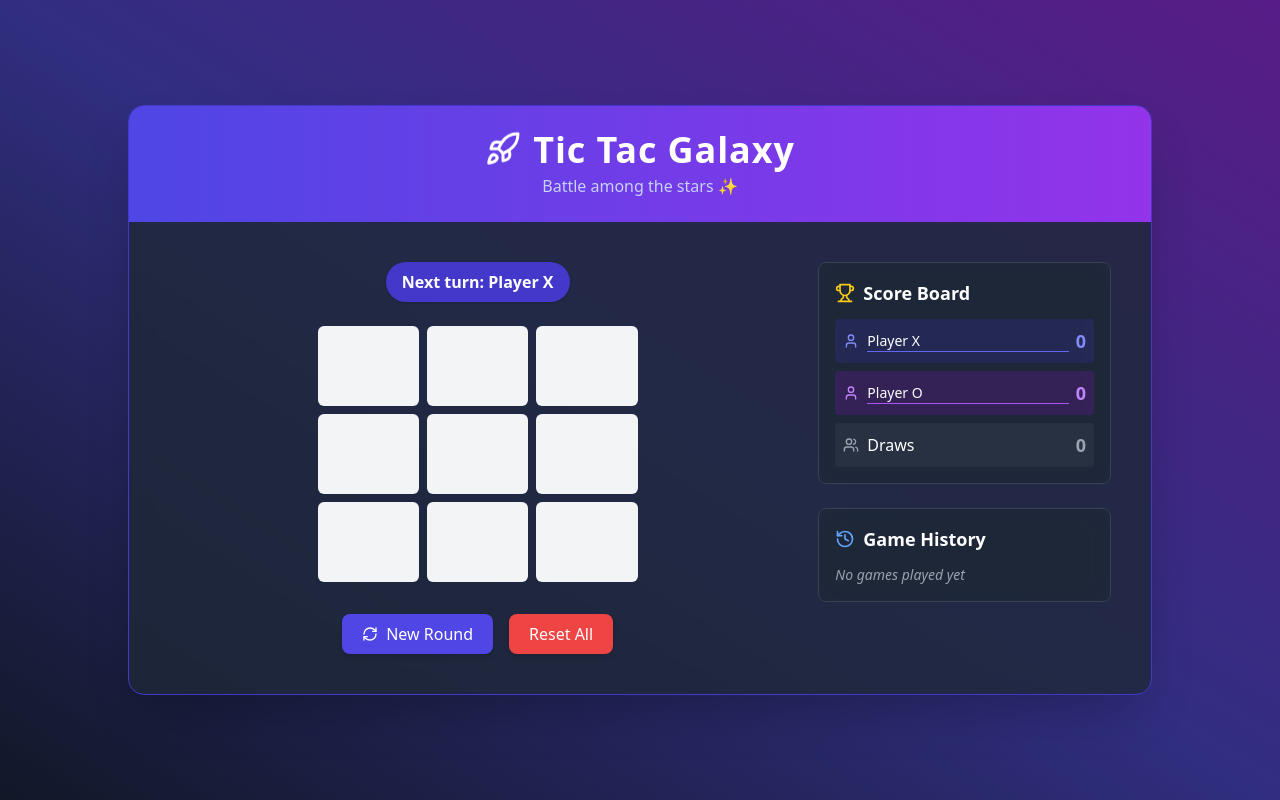
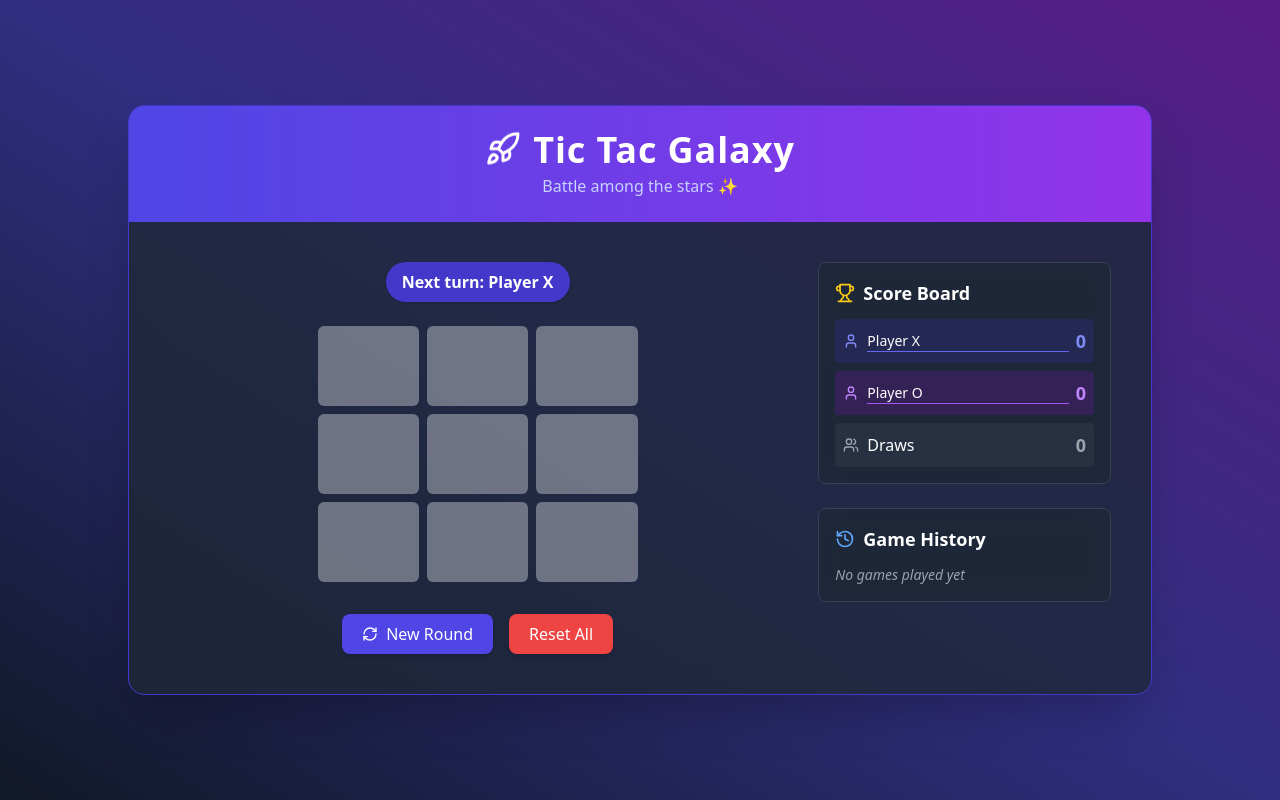
Before and after one commit to shubh-swe/devsecops-cicd-projects, a React (Vite) app: page / in a window 1280 px wide. Built offline with nearby package versions, Linux system fonts and the light colour scheme.

Commit message:
Update Square.tsx

```diff
--- a/src/components/Square.tsx
+++ b/src/components/Square.tsx
@@ -4,32 +4,32 @@
   value: string | null;
   onClick: () => void;
   isWinningSquare: boolean;
+  mini?: boolean;
 }
 
-const Square: React.FC<SquareProps> = ({ value, onClick, isWinningSquare }) => {
-  const baseClasses = "w-full h-20 text-4xl font-bold flex items-center justify-center rounded-md transition-all duration-200";
+const Square: React.FC<SquareProps> = ({ value, onClick, isWinningSquare, mini }) => {
+  const baseClasses = mini
+    ? "w-6 h-6 text-xs flex items-center justify-center rounded-sm"
+    : "w-full h-20 text-4xl font-bold flex items-center justify-center rounded-md transition-all duration-200";
 
-  // Different styling based on value and winning status
   const getSquareClasses = () => {
     if (isWinningSquare) {
-      return `${baseClasses} bg-green-200 text-green-800 border-2 border-green-500`;
+      return `${baseClasses} bg-green-200 text-green-900 border-2 border-green-500 animate-pulse`;
     }
-
     if (!value) {
-      return `${baseClasses} bg-gray-100 hover:bg-gray-200 cursor-pointer`;
+      return `${baseClasses} bg-gray-200/40 hover:bg-gray-300/50 cursor-pointer`;
     }
-
     if (value === 'X') {
-      return `${baseClasses} bg-indigo-100 text-indigo-600`;
+      return `${baseClasses} bg-indigo-200/40 text-indigo-400`;
     }
-
-    return `${baseClasses} bg-purple-100 text-purple-600`;
+    return `${baseClasses} bg-purple-200/40 text-purple-400`;
   };
 
   return (
     <button
       className={getSquareClasses()}
       onClick={onClick}
+      disabled={mini} // 👈 mini board snapshot click disabled
       aria-label={value ? `Square with ${value}` : "Empty square"}
     >
       {value}
```
